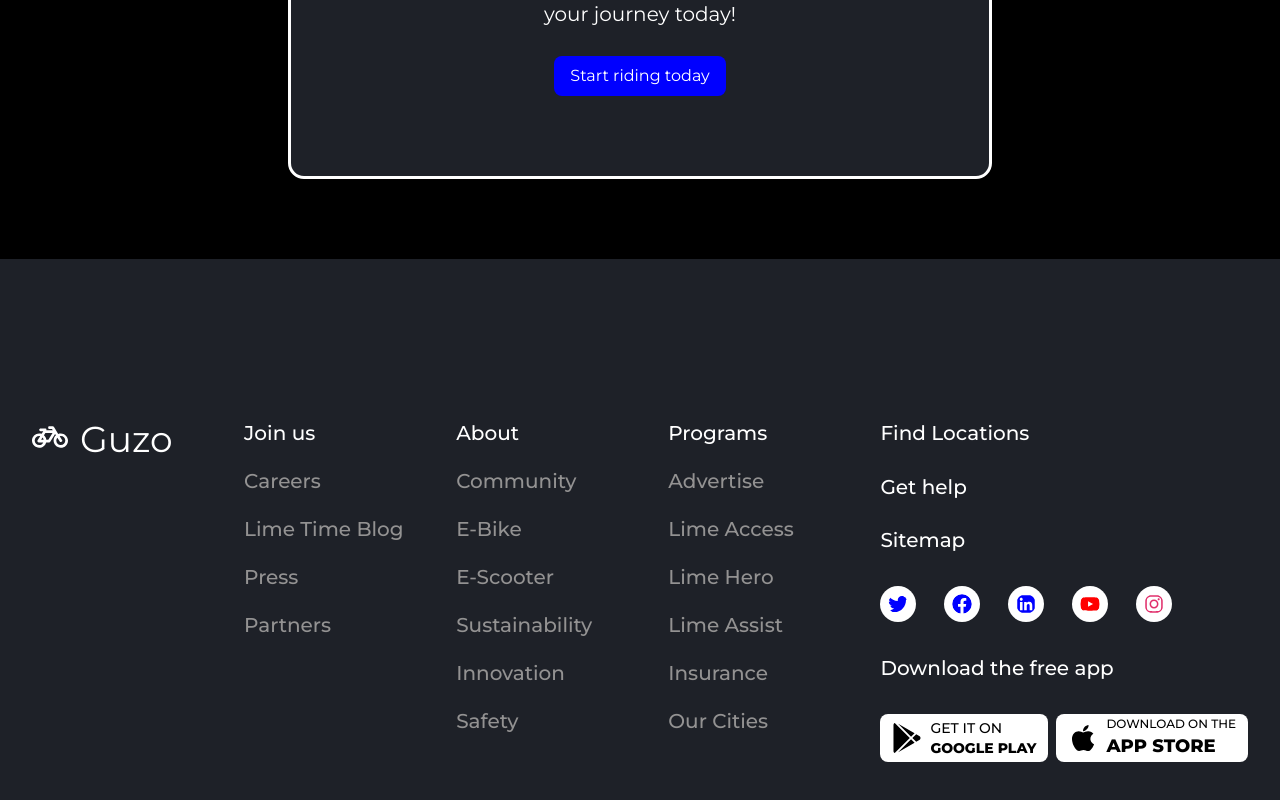
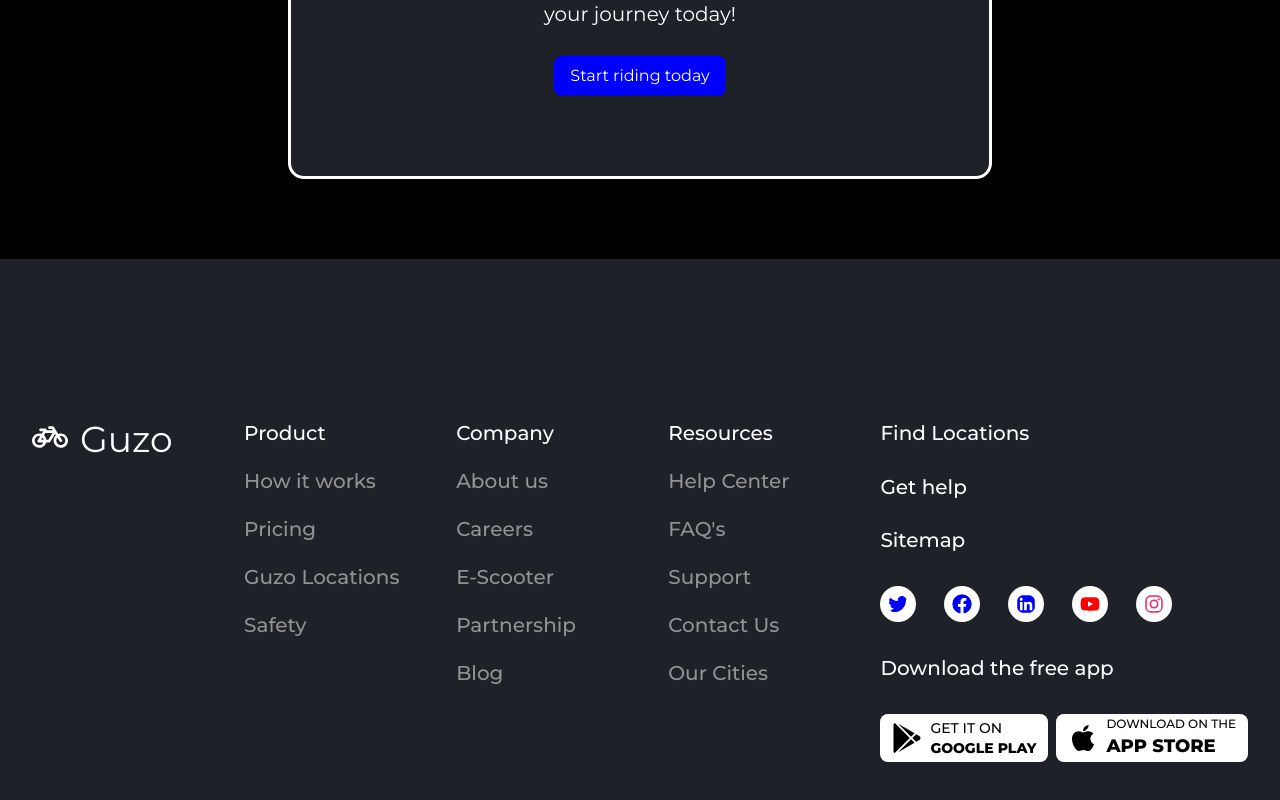
Before and after one commit to Yishurun1G/GuzoTria, a React (Vite) app: page / in a window 1280 px wide. Shown: the part 7445-8245 px from the top of the page. Built offline with nearby package versions, Linux system fonts and the light colour scheme.

Commit message:
update footer links

```diff
--- a/src/components/Footer.jsx
+++ b/src/components/Footer.jsx
@@ -62,36 +62,34 @@
         </div>
 
         <FooterAccordionItem
-          title="Join us"
+          title="Product"
           items={[
-            {name: "Careers", to: "join-us/careers"},
-            {name: "Lime Time Blog", to: "join-us/blog"},
-            {name: "Press", to: "join-us/press"},
-            {name: "Partners", to: "join-us/partners"}
+            {name: "How it works", to: "product/how-it-works"},
+            {name: "Pricing", to: "product/pricing"},
+            {name: "Guzo Locations", to: "locations"},
+            {name: "Safety", to: "product/safety"}
           ]}
         />
 
         <FooterAccordionItem
-          title="About"
+          title="Company"
           items={[
-            {name: "Community", to: "about/community"},
-            {name: "E-Bike", to: "about/e-bike"},
-            {name: "E-Scooter", to: "about/e-scooter"},
-            {name: "Sustainability", to: "about/sustainability"},
-            {name: "Innovation", to: "about/innovation"},
-            {name: "Safety", to: "about/safety"}
+            {name: "About us", to: "/about"},
+            {name: "Careers", to: "company/careers"},
+            {name: "E-Scooter", to: "company/e-scooter"},
+            {name: "Partnership", to: "company/partnership"},
+            {name: "Blog", to: "/blog"},
           ]}
         />
 
         <FooterAccordionItem
-          title="Programs"
+          title="Resources"
           items={[
-            {name: "Advertise", to: "programs/advertise"},
-            {name: "Lime Access", to: "programs/lime-access"},
-            {name: "Lime Hero", to: "programs/lime-hero"},
-            {name: "Lime Assist", to: "programs/lime-assist"},
-            {name: "Insurance", to: "programs/insurance"},
-            {name: "Our Cities", to: "programs/our-cities"}
+            {name: "Help Center", to: "/help"},
+            {name: "FAQ's", to: "resources/faq"},
+            {name: "Support", to: "resources/support"},
+            {name: "Contact Us", to: "resources/contact-us"},
+            {name: "Our Cities", to: "resources/our-cities"}
           ]}
         />
 
```
